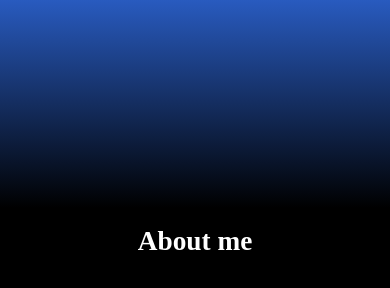
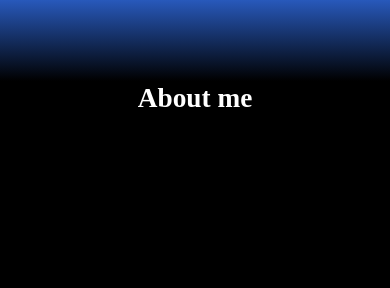
Before and after one commit to LucasM898/LucasM989.github.io, a plain HTML site: page index.html in a window 390 px wide. Shown: the part 214-502 px from the top of the page. Drawn offline with Linux system fonts and the light colour scheme; a web font is replaced by a local one.

Commit message:
Media query for mobile

```diff
--- a/styles.css
+++ b/styles.css
@@ -33,3 +33,16 @@ body {
     text-align: center;
 
 }
+@media (max-width: 768px) {
+    #Title {
+        font-size: 10vw;
+    }
+
+    #Transition {
+        height: 10vh;
+    }
+
+    #title {
+        margin-top: -2vh;
+    }
+}
```
